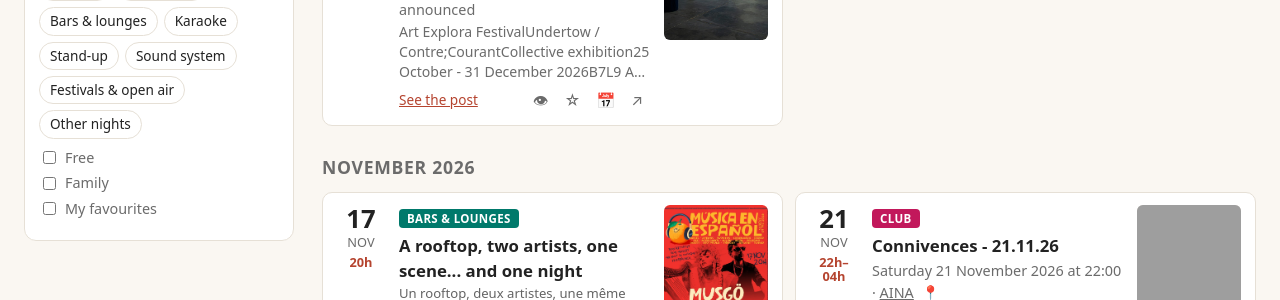
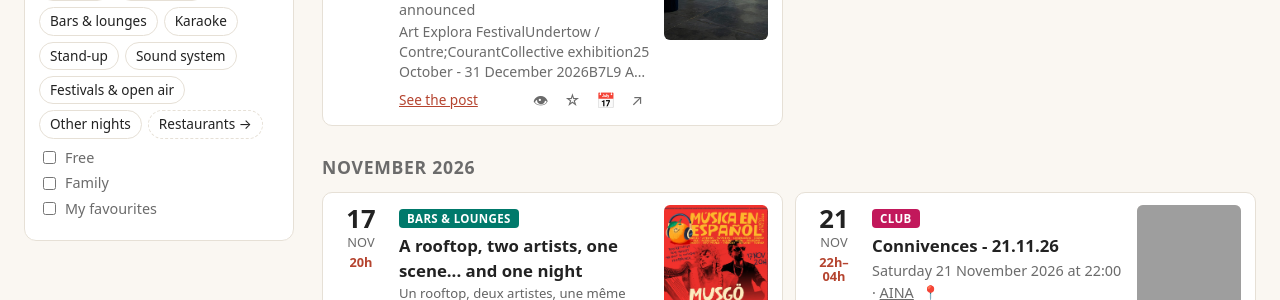
Before and after one commit to benjello/agenda-nuit-tunis, a Jekyll site: the page built from index.html, in a window 1280 px wide. Shown: the part 513-813 px from the top of the page. Built offline with Jekyll 4.4.1, drawn with Linux system fonts in a browser that asks for light colours; grey boxes are pictures that could not be loaded.

Commit message:
Agenda : bouton « Restaurant » dans « Quoi », qui ouvre la liste des restaurants (page Clubs & bars, #restaurant)
Co-Authored-By: Claude Opus 5.5 <noreply@anthropic.com>
Claude-Session: https://claude.ai/code/session_01KqZmZj2udkAk375qCJNStu

```diff
--- a/assets/style.css
+++ b/assets/style.css
@@ -20,6 +20,8 @@ main { max-width: 760px; margin: 0 auto; padding: 0 16px 48px; }
 .filters { display: flex; flex-wrap: wrap; gap: 6px; margin-bottom: 8px; }
 .filters button { border: 1px solid var(--line); background: var(--card); color: var(--fg); border-radius: 999px; padding: 4px 12px; font: inherit; font-size: .9rem; cursor: pointer; }
 .filters button.active { background: var(--fg); color: var(--bg); border-color: var(--fg); }
+.filters a.lien-filtre { border: 1px dashed var(--line); background: var(--card); color: var(--fg); border-radius: 999px; padding: 4px 12px; font-size: .9rem; text-decoration: none; display: inline-flex; align-items: center; }
+.filters a.lien-filtre::after { content: " →"; white-space: pre; }
 .month h2 { font-size: 1.1rem; margin: 28px 0 8px; color: var(--muted); text-transform: uppercase; letter-spacing: .04em; }
 .event { display: flex; gap: 14px; background: var(--card); border: 1px solid var(--line); border-radius: 10px; padding: 12px 14px; margin-bottom: 10px; }
 .event-date { flex: 0 0 48px; text-align: center; line-height: 1.1; }
@@ -228,7 +230,7 @@ a.bouton { border: 1px solid var(--line); padding: 6px 12px; border-radius: 8px;
   .panneau-filtres { position: sticky; top: 12px; max-height: calc(100vh - 24px); overflow-y: auto; display: flex; flex-direction: column;
     background: var(--card); border: 1px solid var(--line); border-radius: 12px; padding: 12px 14px; }
   .panneau-filtres .recherche { order: -1; margin-top: 0; }
-  .panneau-filtres .filters button { font-size: .85rem; padding: 3px 10px; }
+  .panneau-filtres .filters button, .panneau-filtres .filters a.lien-filtre { font-size: .85rem; padding: 3px 10px; }
   .panneau-filtres .cases { flex-direction: column; margin-top: 6px; }
   .titre-filtre { display: block; margin: 10px 0 4px; font-size: .75rem; font-weight: 700; text-transform: uppercase; letter-spacing: .05em; color: var(--muted); }
   .colonne-agenda > .month:first-of-type h2, #en-cours h2 { margin-top: 8px; }
@@ -331,7 +333,7 @@ main:focus { outline: none; }
   /* Filtres : « Quand » en une rangée qui défile ; le reste dans le tiroir « Filtres » */
   .panneau-filtres .titre-filtre { display: none; }
   .moments { flex-wrap: nowrap; overflow-x: auto; padding-bottom: 4px; scrollbar-width: none; }
-  .moments button, .filters button { flex: 0 0 auto; min-height: 40px; }
+  .moments button, .filters button, .filters a.lien-filtre { flex: 0 0 auto; min-height: 40px; }
   .bouton-filtres { display: inline-flex; align-items: center; gap: 8px; min-height: 44px; margin: 0 0 8px; padding: 6px 16px; font: inherit; border: 1px solid var(--line); background: var(--card); color: var(--fg); border-radius: 999px; cursor: pointer; }
   .bouton-filtres[aria-expanded="true"] { border-color: var(--fg); }
   .nb-filtres { background: var(--accent); color: #fff; border-radius: 999px; font-size: .75rem; min-width: 20px; padding: 0 6px; text-align: center; }
--- a/clubs.html
+++ b/clubs.html
@@ -117,5 +117,8 @@ description: "Les clubs, discothèques, cabarets, bars et restaurants ouverts ta
     });
   });
   document.addEventListener('ville', f); f();
+  // Lien direct vers un type : …/clubs/#restaurant (bouton « Restaurant » de l'agenda)
+  var choisi = document.querySelector('#clubs-types button[data-type="' + location.hash.slice(1) + '"]');
+  if (choisi) choisi.click();
 })();
 </script>
--- a/index.html
+++ b/index.html
@@ -35,6 +35,8 @@ layout: default
 <div class="filters" id="filters">
   <button class="active" data-filter="all" data-t="tout">Tout</button>
   {% for c in site.data.categories %}<button data-filter="{{ c[0] }}" data-t="cat.{{ c[0] }}"{% if c[1].aide %} title="{{ c[1].aide | escape }}"{% endif %}>{{ c[1].label }}</button>{% endfor %}
+  {%- comment -%} Les restaurants ne sont pas des événements : le bouton mène à leur liste sur la page Clubs & bars. {%- endcomment %}
+  {%- for c in site.data.types_clubs %}<a class="lien-filtre" href="{{ '/clubs/' | relative_url }}#{{ c[0] }}" data-t="cat.{{ c[0] }}"{% if c[1].aide %} title="{{ c[1].aide | escape }}"{% endif %}>{{ c[1].label }}</a>{% endfor %}
 </div>
 <div class="cases">
   <label><input type="checkbox" id="gratuit"> <span data-t="seul_gratuit">Gratuit</span></label>
```
